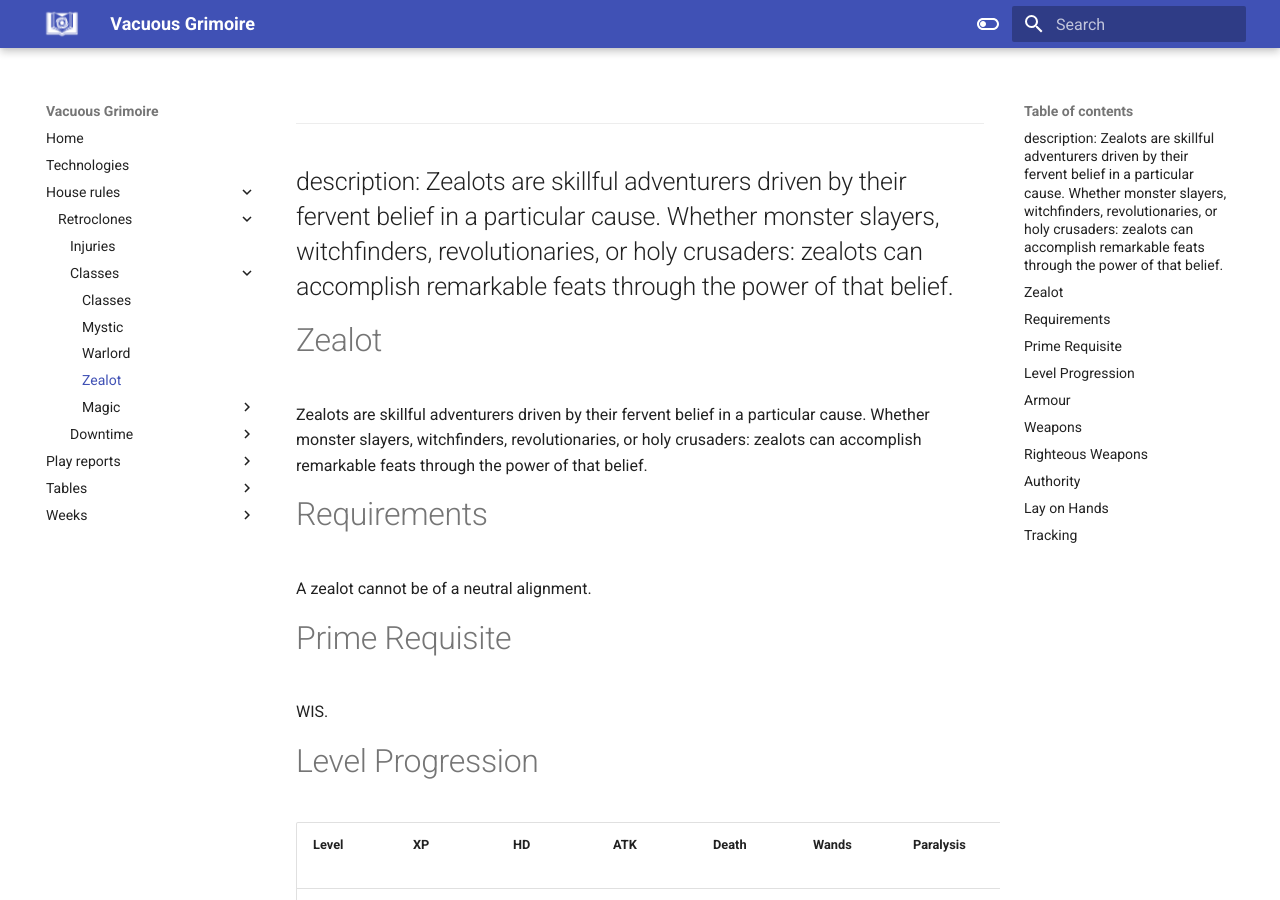
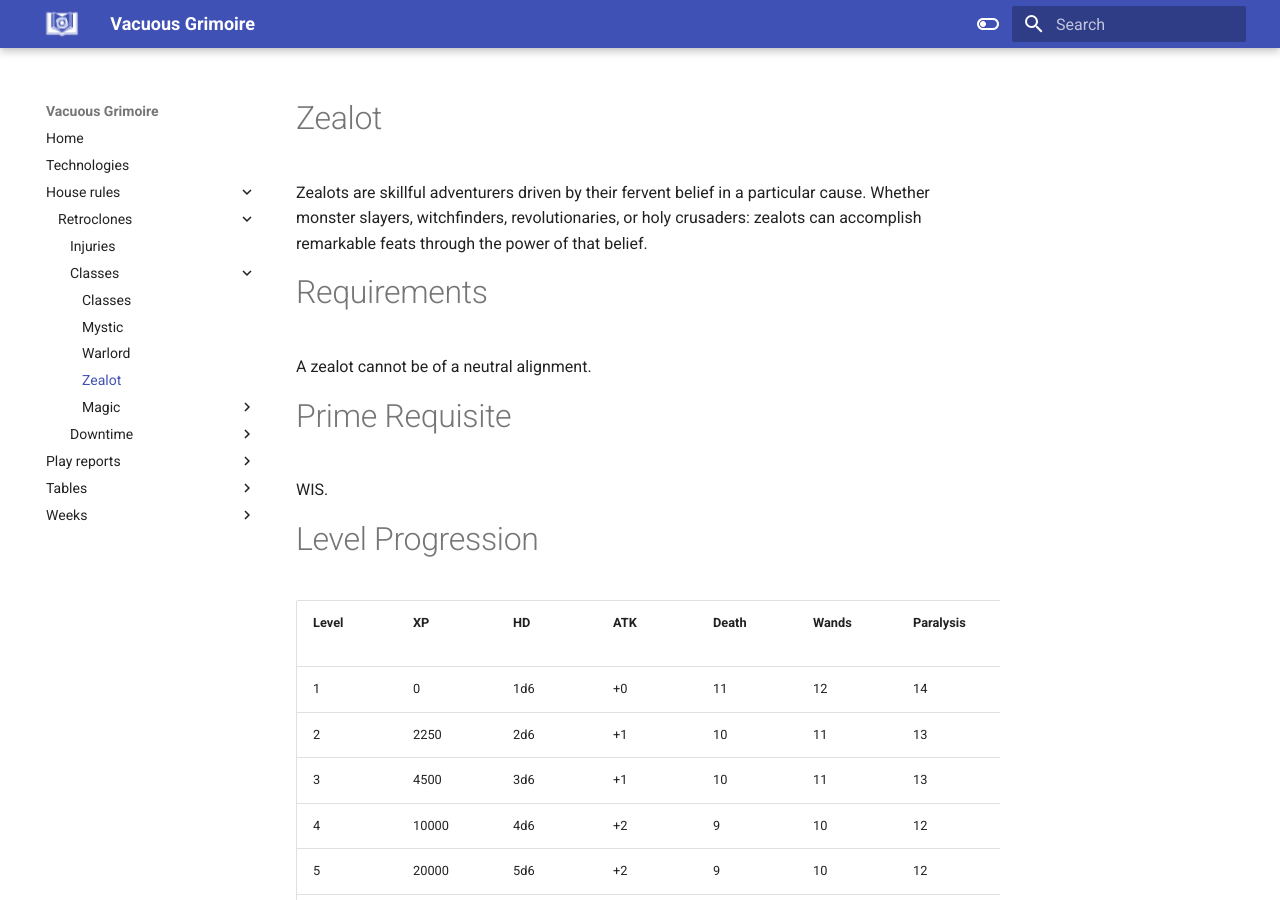
Before and after one commit to vacuousgrimoire/vacuousgrimoire.github.io, an MkDocs documentation site: the page built from docs/house-rules/retroclones/classes/Zealot.md, in a window 1280 px wide and 900 px high. Built offline with MkDocs 1.6.1 and Material for MkDocs 9.7.7, drawn with Linux system fonts in a browser that asks for light colours.

Commit message:
Fix description metadata

```diff
--- a/docs/house-rules/retroclones/classes/Zealot.md
+++ b/docs/house-rules/retroclones/classes/Zealot.md
@@ -1,5 +1,5 @@
 ---
-description: Zealots are skillful adventurers driven by their fervent belief in a particular cause. Whether monster slayers, witchfinders, revolutionaries, or holy crusaders: zealots can accomplish remarkable feats through the power of that belief.
+description: Zealots are skillful adventurers driven by their fervent belief in a particular cause. Whether monster slayers, witchfinders, revolutionaries, or holy crusaders; zealots can accomplish remarkable feats through the power of that belief.
 ---
 
 # Zealot
```
Also changed, not shown: docs/house-rules/retroclones/classes/Mystic.md (+1 -1 lines).
